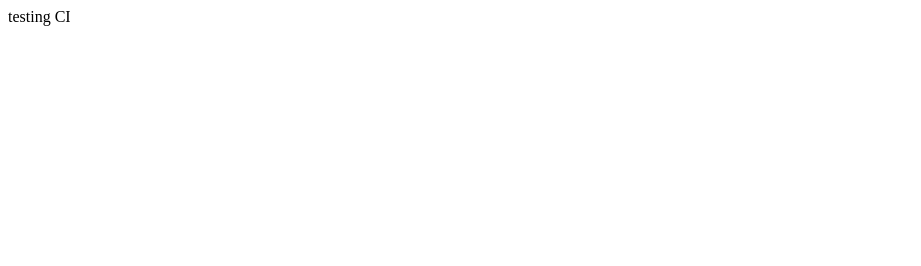
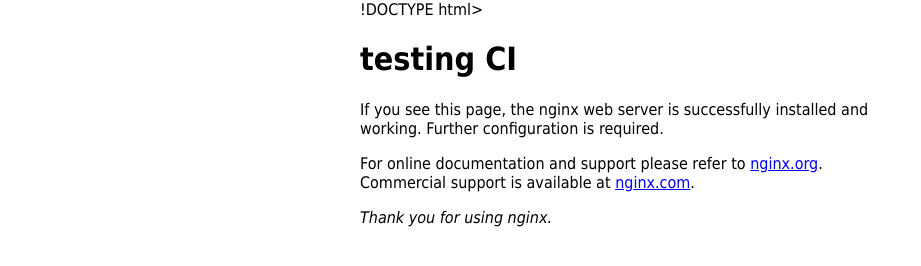
Before and after one commit to demo-burner-account/ci-test, a plain HTML site: page index.html in a window 1280 px wide. Shown: the whole page, without its empty margins (0-921 px from the left). Drawn offline with Linux system fonts and the light colour scheme.

Commit message:
Update index.html

```diff
--- a/index.html
+++ b/index.html
@@ -1 +1,25 @@
-testing CI
+!DOCTYPE html>
+<html>
+<head>
+<title>Welcome to nginx!</title>
+<style>
+ body {
+ width: 35em;
+ margin: 0 auto;
+ font-family: Tahoma, Verdana, Arial, sans-serif;
+ }
+</style>
+</head>
+<body>
+<h1>testing CI</h1>
+<p>If you see this page, the nginx web server is successfully installed and
+working. Further configuration is required.</p>
+
+<p>For online documentation and support please refer to
+<a href="http://nginx.org/">nginx.org</a>.<br/>
+Commercial support is available at
+<a href="https://www.nginx.com/">nginx.com</a>.</p>
+
+<p><em>Thank you for using nginx.</em></p>
+</body>
+</html>
```
